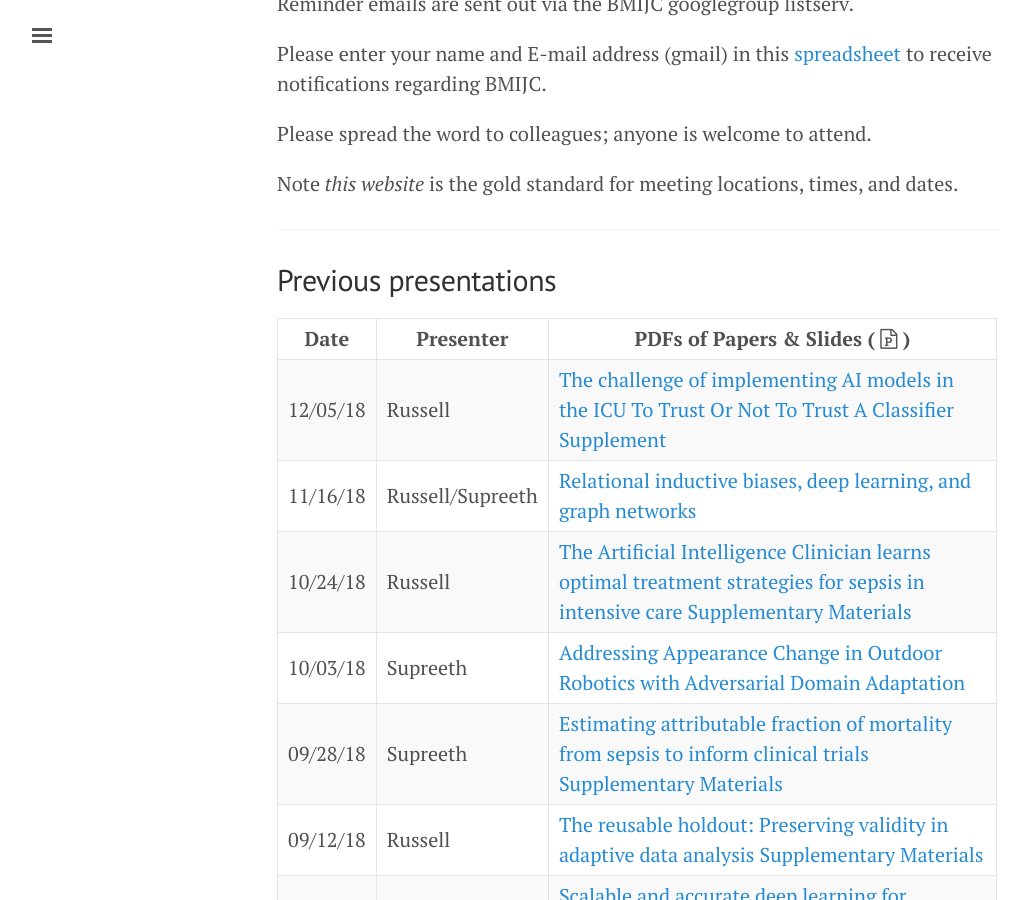
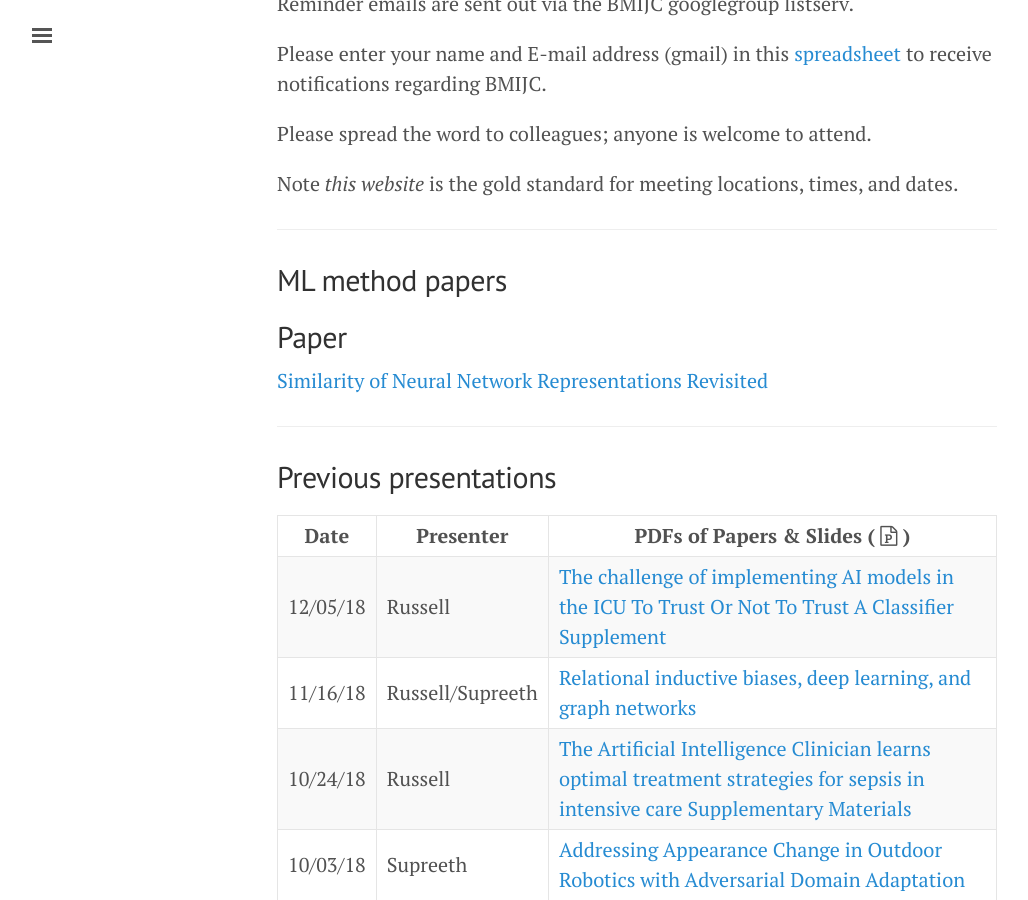
Before and after one commit to NematiLab/bmijc, a Jekyll site: the page built from index.md, in a window 1280 px wide and 900 px high, scrolled down 2180 px. Shown: the whole window, without its empty margins (3-1031 px from the left). Built offline with Jekyll 4.4.1, drawn with Linux system fonts in a browser that asks for light colours; nearby versions of some CDN libraries.

```diff
--- a/index.md
+++ b/index.md
@@ -65,6 +65,15 @@
 
 ---
 
+## ML method papers
+<a name="previous"></a>
+
+Paper
+---
+[Similarity of Neural Network Representations Revisited](https://arxiv.org/abs/1905.00414){:target="_blank"}
+
+---
+
 ## Previous presentations
 <a name="previous"></a>
 
```
